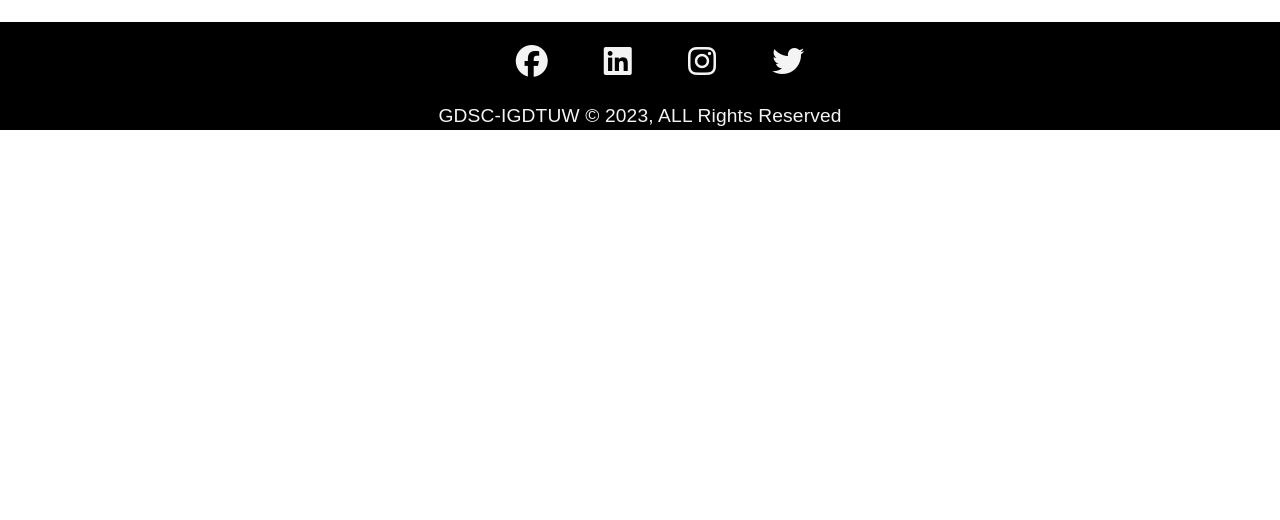
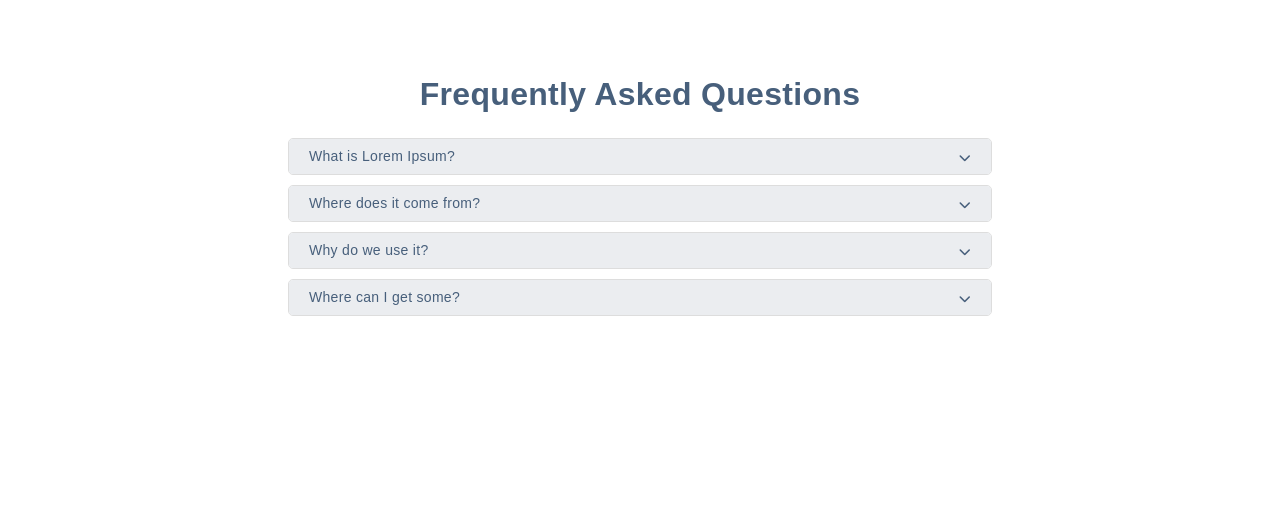
Before and after one commit to i-am-SnehaChauhan/snow-script, a React (Create React App) app: page / in a window 1280 px wide. Shown: the part 1418-1938 px from the top of the page. Before the commit the page ends 1564 px from the top, so only its background shows below. Built offline with nearby package versions, Linux system fonts and the light colour scheme.

Commit message:
faqs section added

```diff
--- /dev/null
+++ b/src/components/FAQs/FAQs.css
@@ -0,0 +1,131 @@
+body {
+    font-family: "Rubik", sans-serif;
+    margin: 0;
+}
+
+a, a:hover, a:focus {
+    text-decoration: none;
+    transition: 0.5s;
+    outline: none;
+}
+
+
+.container {
+    width: 100%;
+    display: flex;
+    justify-content: center;
+    align-items: center;
+    margin:80px 0;
+    /* height: 100vh; */
+    /* background-color: #475f7b; */
+}
+
+.question-container {
+    width: 55%;
+    display: flex;
+    flex-direction: column; /* Added to stack elements vertically */
+    align-items: center;
+}
+
+.headline {
+    text-align: center;
+    font-size: 2rem;
+    font-weight: 700;
+    margin-bottom: 20px;
+}
+
+.card {
+    /* box-shadow: 0px 5px 10px rgba(90, 116, 148, 0.3); */
+    border-radius: 8px;
+    font-size: 13px;
+    font-weight: 500;
+    letter-spacing: 0.3px;
+    color: #475f7b;
+    overflow: hidden;
+    margin: 0;
+}
+
+.rc-accordion-toggle {
+    height: 35px;
+    padding: 0 20px;
+    display: flex;
+    align-items: center; /* Adjusted to center items vertically */
+    cursor: pointer;
+    justify-content: space-between;
+    background-color: #ebedf0;
+    transition: 0.3s;
+}
+
+
+.rc-accordion-toggle.active .rc-accordion-icon {
+    transform: rotate(180deg);
+    color: #475f7b;  /* Keep the same color when active */
+}
+
+.rc-accordion-card {
+    width: 100%; /* Adjusted width to take the full width */
+    border: 1px solid #ddd;
+    border-radius: 5px;
+    margin-bottom: 10px;
+    overflow: hidden;
+}
+
+.rc-accordion-card:last-child {
+    margin-bottom: 0;
+}
+
+.rc-accordion-title {
+    font-weight: 500;
+    font-size: 14px;
+    position: relative;
+    margin-bottom: 0;
+    color: #475f7b;
+    transition: 0.3s;
+}
+
+.rc-accordion-toggle.active .rc-accordion-title {
+    color: #475f7b;  /* Keep the same color when active */
+}
+
+.rc-accordion-icon {
+    position: relative;
+    top: 2px;
+    color: #475f7b;
+    transition: 0.35s;
+    font-size: 12px;
+}
+
+.rc-accordion-body {
+    flex: 1 1 auto;
+    min-height: 1px;
+    padding: 15px;
+}
+
+.rc-accordion-body p {
+    margin-bottom: 0;
+    font-size: 14px;
+    font-weight: 400;
+    line-height: 24px;
+    color: #727e8c;
+}
+
+.rc-collapse {
+    position: relative;
+    height: 0;
+    overflow: hidden;
+    transition: height 0.35s ease;
+}
+
+.rc-collapse.show {
+    height: auto;
+}
+
+@media screen and (max-width: 768px) {
+    .question-container {
+        width: 80%; /* Adjust width for smaller screens */
+    }
+    .headline {
+
+        font-size: 3rem;
+    }
+}
--- /dev/null
+++ b/src/components/FAQs/FAQs.js
@@ -0,0 +1,70 @@
+import React, { useState, useRef } from "react";
+import "./FAQs.css";
+
+const faqs = [
+    {
+        id: 1,
+        question: "What is Lorem Ipsum?",
+        answer: `Lorem Ipsum is simply dummy answer of the printing and typesetting industry. Lorem Ipsum has been the industry's standard dummy answer ever since the 1500s, when an unknown printer took a galley of type and scrambled it to make a type specimen book. It has survived not only five centuries, but also the leap into electronic typesetting, remaining essentially unchanged.`
+    },
+    {
+        id: 2,
+        question: "Where does it come from?",
+        answer: `It is a long established fact that a reader will be distracted by the readable content of a page when looking at its layout. The point of using Lorem Ipsum is that it has a more-or-less normal distribution of letters, as opposed to using 'Content here, content here', making it look like readable English. `
+    },
+    {
+        id: 3,
+        question: "Why do we use it?",
+        answer: `Contrary to popular belief, Lorem Ipsum is not simply random answer. It has roots in a piece of classical Latin literature from 45 BC, making it over 2000 years old. Richard McClintock, a Latin professor at Hampden-Sydney College in Virginia, looked up one of the more obscure Latin words, consectetur, from a Lorem Ipsum passage, and going through the cites of the word in classical literature,`
+    },
+    {
+        id: 4,
+        question: "Where can I get some?",
+        answer: `There are many variations of passages of Lorem Ipsum available, but the majority have suffered alteration in some form, by injected humour, or randomised words which don't look even slightly believable.`
+    }
+]
+
+const AccordionItem = (props) => {
+    const contentEl = useRef();
+    const { handleToggle, active, faq } = props;
+    const { question, id, answer } = faq;
+
+    return (
+        <div className="rc-accordion-card">
+            <div className={`rc-accordion-toggle p-3 ${active === id ? 'active' : ''}`} onClick={() => handleToggle(id)}>
+                <h5 className="rc-accordion-title">{question}</h5>
+                <i className="fa fa-chevron-down rc-accordion-icon"></i>
+            </div>
+            <div ref={contentEl} className={`rc-collapse ${active === id ? 'show' : ''}`} style={
+                active === id
+                    ? { height: contentEl.current.scrollHeight }
+                    : { height: "0px" }
+            }>
+                <div className="rc-accordion-body">
+                    <p className='mb-0'>{answer}</p>
+                </div>
+            </div>
+        </div>
+    )
+}
+
+const FAQs = () => {
+    const [active, setActive] = useState(null);
+
+    const handleToggle = (index) => {
+        setActive((prevActive) => (prevActive === index ? null : index));
+    }
+
+    return (
+        <div className="container">
+            <div className="card question-container">
+                <h1 className="headline">Frequently Asked Questions</h1>
+                {faqs.map((faq, index) => (
+                    <AccordionItem key={index} active={active} handleToggle={handleToggle} faq={faq} />
+                ))}
+            </div>
+        </div>
+    );
+};
+
+export default FAQs;
--- a/src/pages/Home.js
+++ b/src/pages/Home.js
@@ -3,6 +3,7 @@ import HeroSection from '../components/HeroSection';
 import Header from '../components/Header/Header';
 import Footer from "../components/Footer/Footer"
 import Project from "../components/Project/Project";
+import FAQs from '../components/FAQs/FAQs';
 
 const Home = () => {
   return (
@@ -10,6 +11,7 @@ const Home = () => {
        <Header/>
        <HeroSection/>
        <Project/>
+       <FAQs/>
        <Footer/>
     </>
 
```
